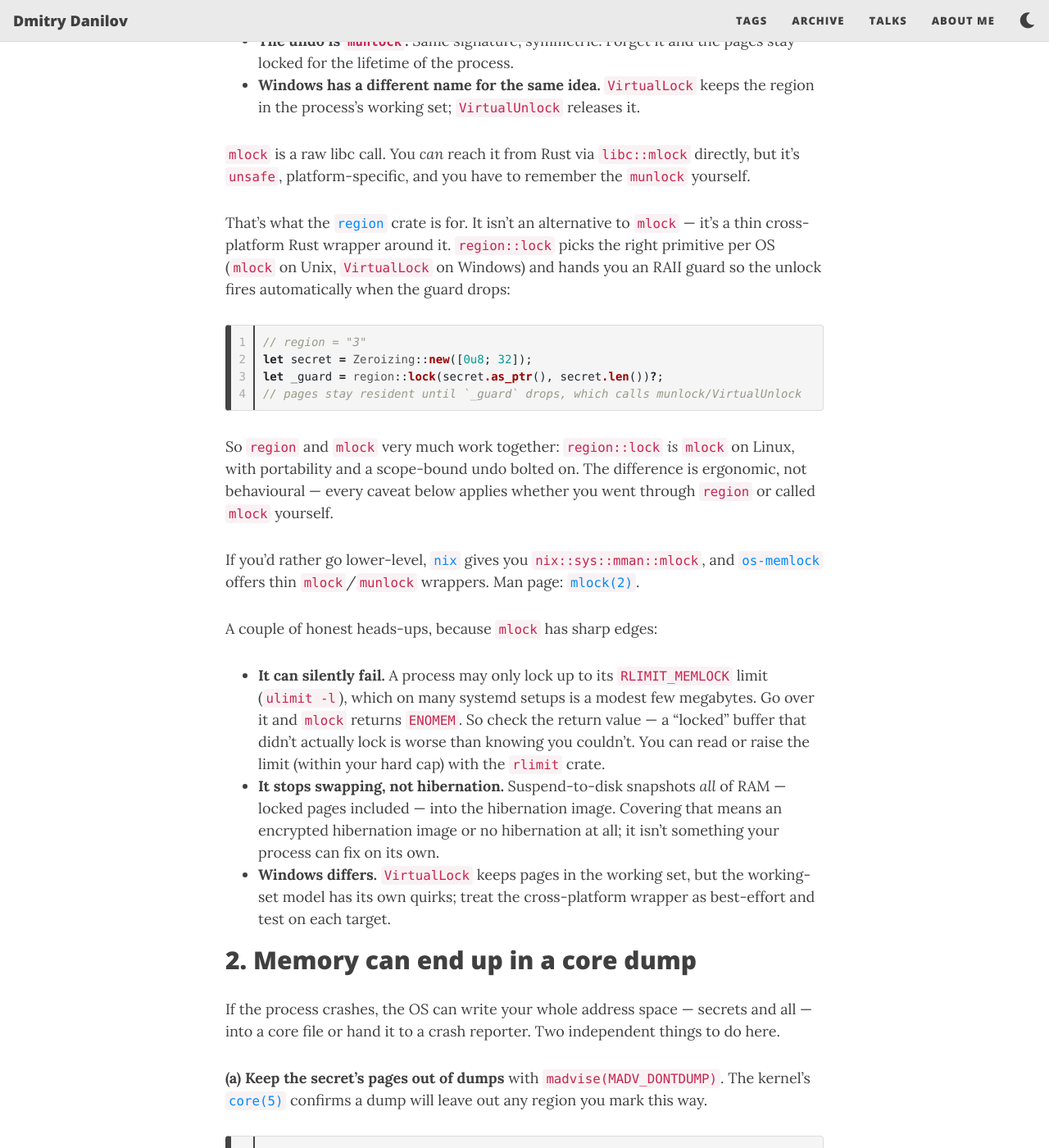
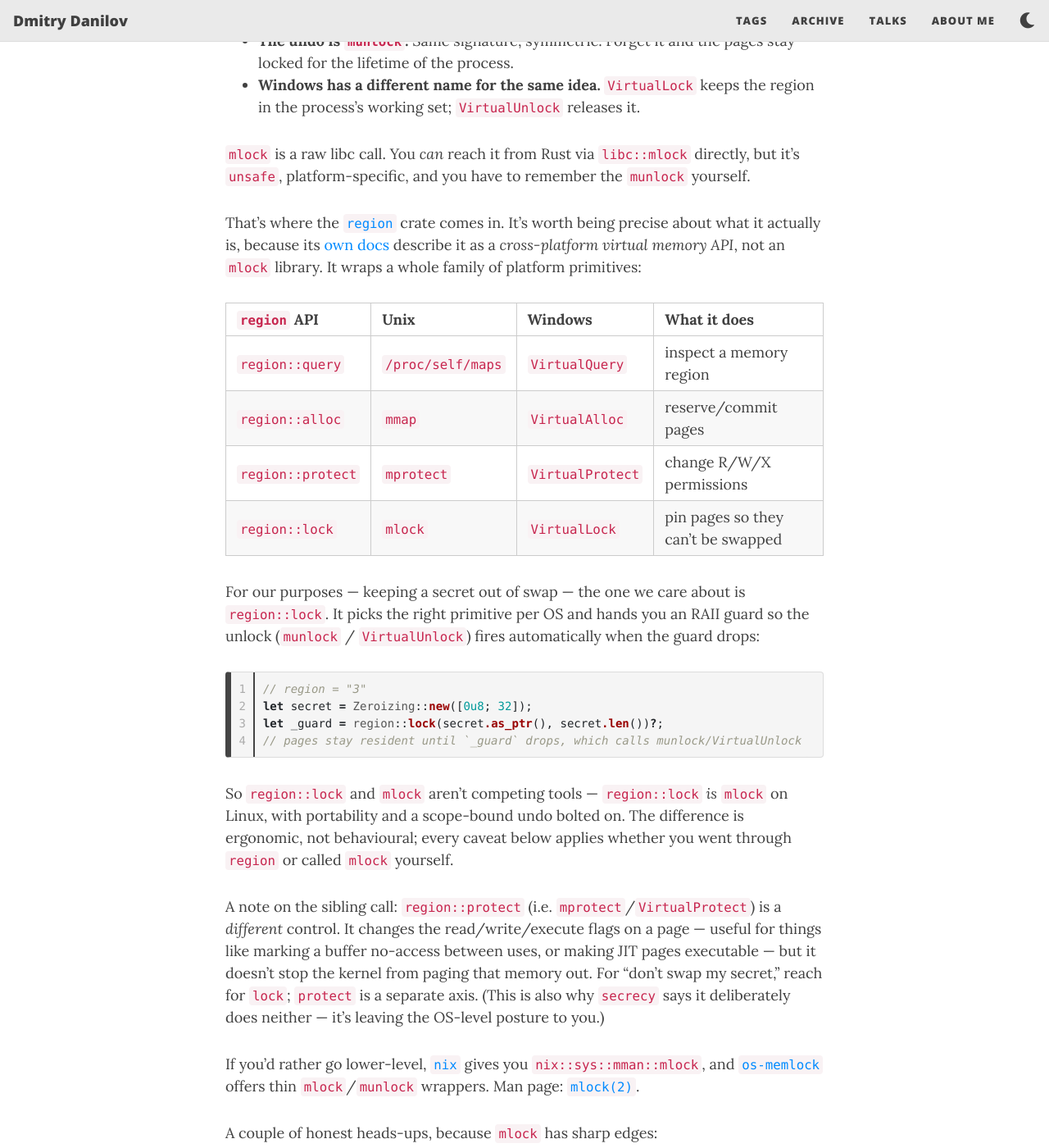
Before and after one commit to f-squirrel/f-squirrel.github.io, a Jekyll site: the page built from _posts/2026-06-25-zeroize-os-hardening.md, in a window 1280 px wide and 1400 px high, scrolled down 1215 px. Shown: the whole window at 82% size. Built offline with Jekyll 4.4.1, drawn with Linux system fonts in a browser that asks for light colours; nearby versions of some CDN libraries.

Commit message:
post: correct region crate scope — it's mprotect/mlock/mmap, not just mlock
Earlier draft framed `region` as a thin mlock wrapper. The crate is
actually a cross-platform virtual memory API (mprotect, mmap, mlock,
VirtualQuery). Add a small table mapping its functions to the
underlying Unix/Windows primitives, narrow the swap-prevention story
to `region::lock` specifically, and note that `region::protect`
(mprotect) is a different control entirely.

````diff
--- a/_posts/2026-06-25-zeroize-os-hardening.md
+++ b/_posts/2026-06-25-zeroize-os-hardening.md
@@ -30,7 +30,16 @@ A few mechanical details about `mlock` worth pinning down, because they change h
 
 `mlock` is a raw libc call. You *can* reach it from Rust via `libc::mlock` directly, but it's `unsafe`, platform-specific, and you have to remember the `munlock` yourself.
 
-That's what the [`region`](https://docs.rs/region) crate is for. It isn't an alternative to `mlock` — it's a thin cross-platform Rust wrapper around it. `region::lock` picks the right primitive per OS (`mlock` on Unix, `VirtualLock` on Windows) and hands you an RAII guard so the unlock fires automatically when the guard drops:
+That's where the [`region`](https://docs.rs/region) crate comes in. It's worth being precise about what it actually is, because its [own docs](https://docs.rs/region/) describe it as a *cross-platform virtual memory API*, not an `mlock` library. It wraps a whole family of platform primitives:
+
+| `region` API | Unix | Windows | What it does |
+|---|---|---|---|
+| `region::query` | `/proc/self/maps` | `VirtualQuery` | inspect a memory region |
+| `region::alloc` | `mmap` | `VirtualAlloc` | reserve/commit pages |
+| `region::protect` | `mprotect` | `VirtualProtect` | change R/W/X permissions |
+| `region::lock` | `mlock` | `VirtualLock` | pin pages so they can't be swapped |
+
+For our purposes — keeping a secret out of swap — the one we care about is `region::lock`. It picks the right primitive per OS and hands you an RAII guard so the unlock (`munlock` / `VirtualUnlock`) fires automatically when the guard drops:
 
 ```rust
 // region = "3"
@@ -39,7 +48,9 @@ let _guard = region::lock(secret.as_ptr(), secret.len())?;
 // pages stay resident until `_guard` drops, which calls munlock/VirtualUnlock
 ```
 
-So `region` and `mlock` very much work together: `region::lock` *is* `mlock` on Linux, with portability and a scope-bound undo bolted on. The difference is ergonomic, not behavioural — every caveat below applies whether you went through `region` or called `mlock` yourself.
+So `region::lock` and `mlock` aren't competing tools — `region::lock` *is* `mlock` on Linux, with portability and a scope-bound undo bolted on. The difference is ergonomic, not behavioural; every caveat below applies whether you went through `region` or called `mlock` yourself.
+
+A note on the sibling call: `region::protect` (i.e. `mprotect`/`VirtualProtect`) is a *different* control. It changes the read/write/execute flags on a page — useful for things like marking a buffer no-access between uses, or making JIT pages executable — but it doesn't stop the kernel from paging that memory out. For "don't swap my secret," reach for `lock`; `protect` is a separate axis. (This is also why `secrecy` says it deliberately does neither — it's leaving the OS-level posture to you.)
 
 If you'd rather go lower-level, [`nix`](https://docs.rs/nix) gives you `nix::sys::mman::mlock`, and [`os-memlock`](https://docs.rs/os-memlock) offers thin `mlock`/`munlock` wrappers. Man page: [`mlock(2)`](https://man7.org/linux/man-pages/man2/mlock.2.html).
 
````
